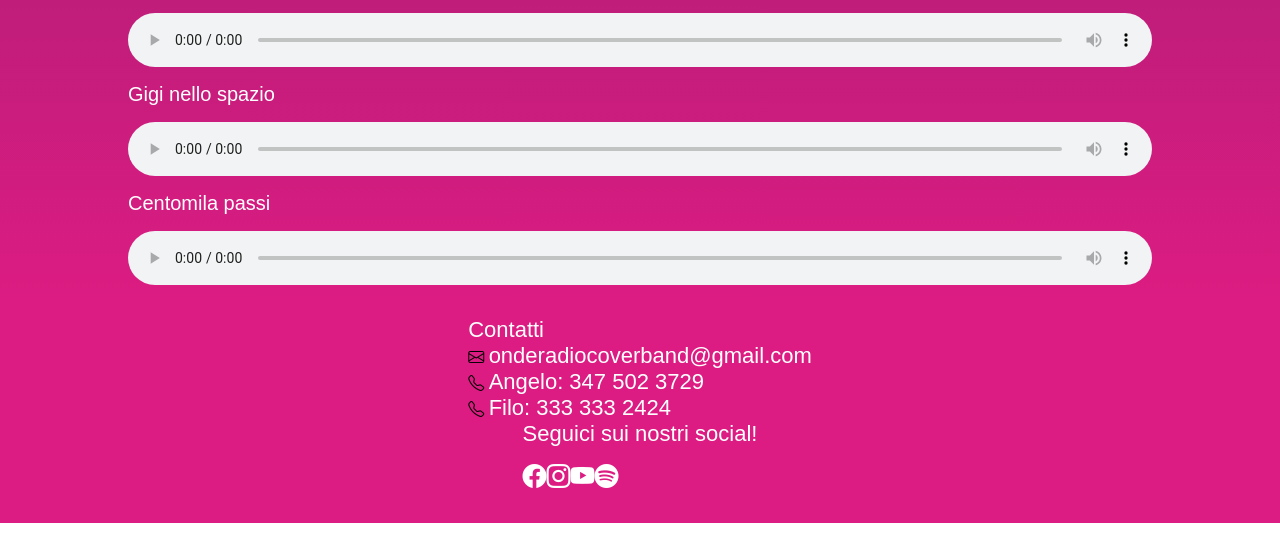
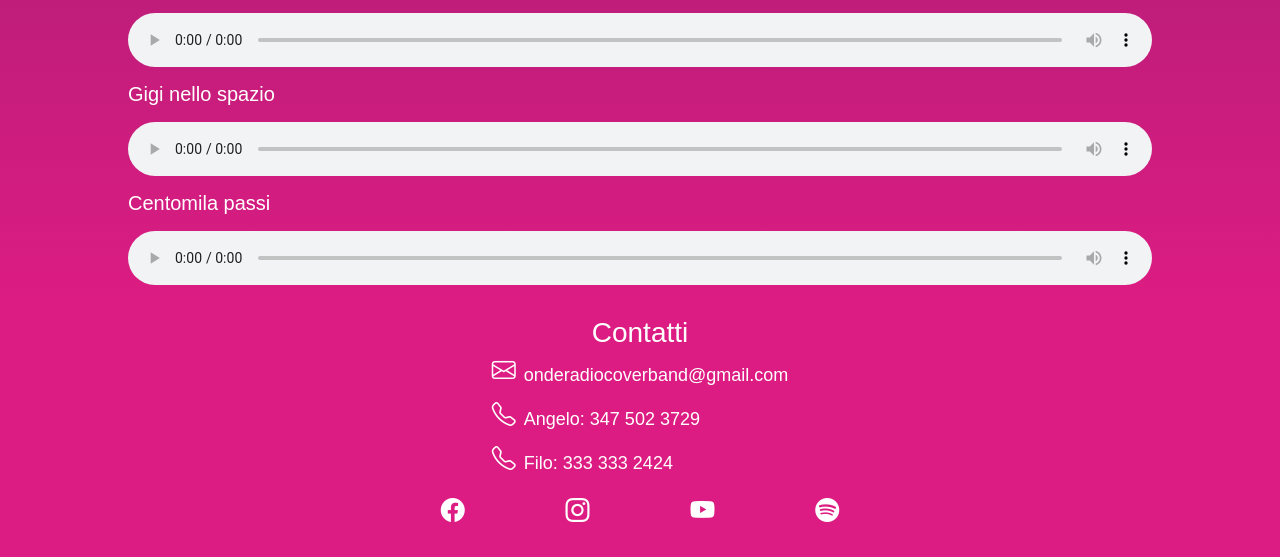
Before and after one commit to onderadioband/onderadioband.github.io, a plain HTML site: page index.html in a window 1280 px wide. Shown: the part 1505-2062 px from the top of the page. Before the commit the page ends 2028 px from the top, so only its background shows below. Drawn offline with nearby package versions, Linux system fonts and the light colour scheme; a web font is replaced by a local one.

Commit message:
Update style.css

```diff
--- a/css/style.css
+++ b/css/style.css
@@ -106,6 +106,7 @@ p {
   font-size: 20px;
   display: flex;
   cursor: pointer;
+  margin-top: 2rem;
 }
 
 #listen-div span {
@@ -118,30 +119,65 @@ p {
 }
 
 .footer {
+  display: flex;
+  flex-direction: row;
+  height: 30vh;
   width: 100%;
-  height: 30vh;
+  background-color: #dc1c82;
+}
+
+.footer-spacer {
+  height: 80%;
+  align-self: center;
+  width: 1px;
+  background-color: white;
+}
+
+.footer-contacts {
+  display: flex;
+  flex-direction: column;
+  width: 50%;
+  align-items: center;
+}
+
+.contact {
+  display: flex;
+  flex-direction: row;
+  color: white;
+  font-size: 32px;
+  margin-top: 8px;
+}
+
+#mail,
+#phone {
+  font-size: 22px;
+  margin-left: 16px;
+  line-height: 2;
+}
+
+.footer-socials {
   display: flex;
   flex-direction: column;
   align-items: center;
-  position: absolute;
-  background-color: #dc1c82;
+  width: 50%;
 }
 
-.footer span {
+.footer-socials span,
+.footer-contacts span {
   color: white;
   font-size: 28px;
 }
 
-.footer ul {
+.footer-socials ul {
   display: flex;
   list-style-type: none;
   color: white;
-  width: 20%;
+  width: 50%;
   justify-content: space-around;
   padding: 0;
 }
 
-.footer a {
+.footer-socials a {
   font-size: 36px;
   text-decoration: none;
   color: inherit;
@@ -170,29 +206,50 @@ p {
   }
 
   .footer {
-    height: 20vh;
+    height: auto;
+    flex-direction: column;
+    align-items: center;
+    padding: 1rem;
+  }
+
+  .footer-socials,
+  .footer-contacts {
+    width: 100%;
   }
 
   .music-title {
     font-size: 20px;
   }
 
-  .footer {
-    height: auto;
-    padding: 1rem;
-  }
-
-  .footer span {
+  .footer-socials span {
     font-size: 22px;
   }
 
-  .footer ul {
+  .footer-socials ul {
     width: 40%;
     justify-content: space-around;
   }
 
-  .footer a {
+  .footer-socials a {
     font-size: 24px;
+  }
+
+  .footer-spacer {
+    display: none;
+  }
+
+  #follow-us {
+    display: none;
+  }
+
+  .contact {
+    font-size: 24px;
+  }
+
+  #mail,
+  #phone {
+    font-size: 18px;
+    margin-left: 8px;
   }
 }
 
```
